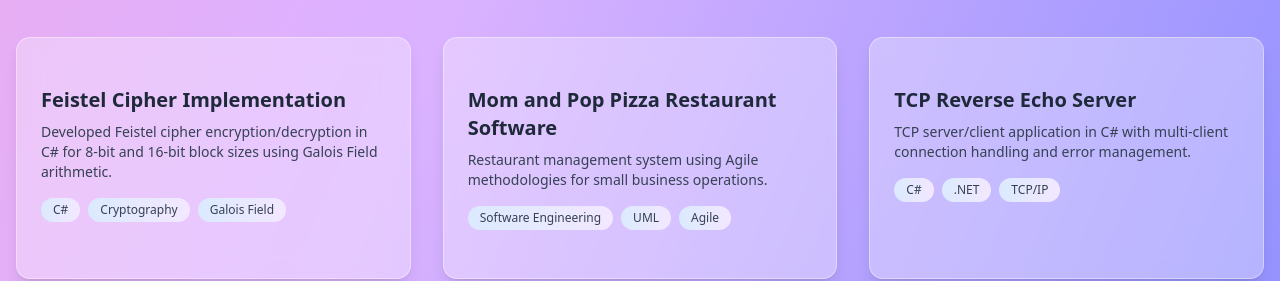
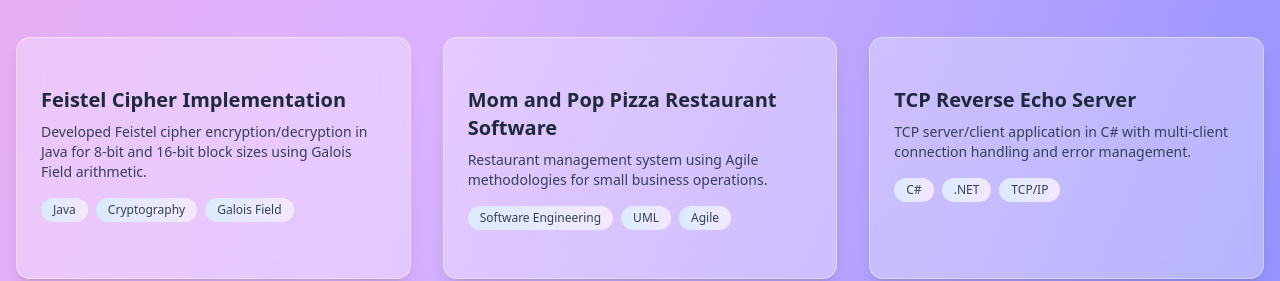
Before and after one commit to Asteele30/portfolio-web-2025, a Next.js app: page / in a window 1280 px wide. Shown: the part 1960-2241 px from the top of the page. Built offline with nearby package versions, Linux system fonts and the light colour scheme.

Commit message:
updated project inconsistencies

```diff
--- a/src/components/data/projectsData.ts
+++ b/src/components/data/projectsData.ts
@@ -2,7 +2,7 @@ export const projectsData = {
   academic: [
     {
       title: "Feistel Cipher Implementation",
-      description: "Developed Feistel cipher encryption/decryption in C# for 8-bit and 16-bit block sizes. Utilized Galois Field arithmetic with irreducible polynomials for core cryptographic functions.",
+      description: "Developed Feistel cipher encryption/decryption in Java for 8-bit and 16-bit block sizes. Utilized Galois Field arithmetic with irreducible polynomials for core cryptographic functions.",
       technologies: ["Java", "Cryptography", "Galois Field", "File I/O"],
       status: "Completed",
       course: "Cryptography Course",
--- a/src/components/sections/projects/FeaturedProjects.tsx
+++ b/src/components/sections/projects/FeaturedProjects.tsx
@@ -8,8 +8,8 @@ import { Card, CardContent, CardFooter } from "@/components/ui/card";
 const projects = [
   {
     title: "Feistel Cipher Implementation",
-    description: "Developed Feistel cipher encryption/decryption in C# for 8-bit and 16-bit block sizes using Galois Field arithmetic.",
-    technologies: ["C#", "Cryptography", "Galois Field"],
+    description: "Developed Feistel cipher encryption/decryption in Java for 8-bit and 16-bit block sizes using Galois Field arithmetic.",
+    technologies: ["Java", "Cryptography", "Galois Field"],
     link: "/projects"
   },
   {
```
